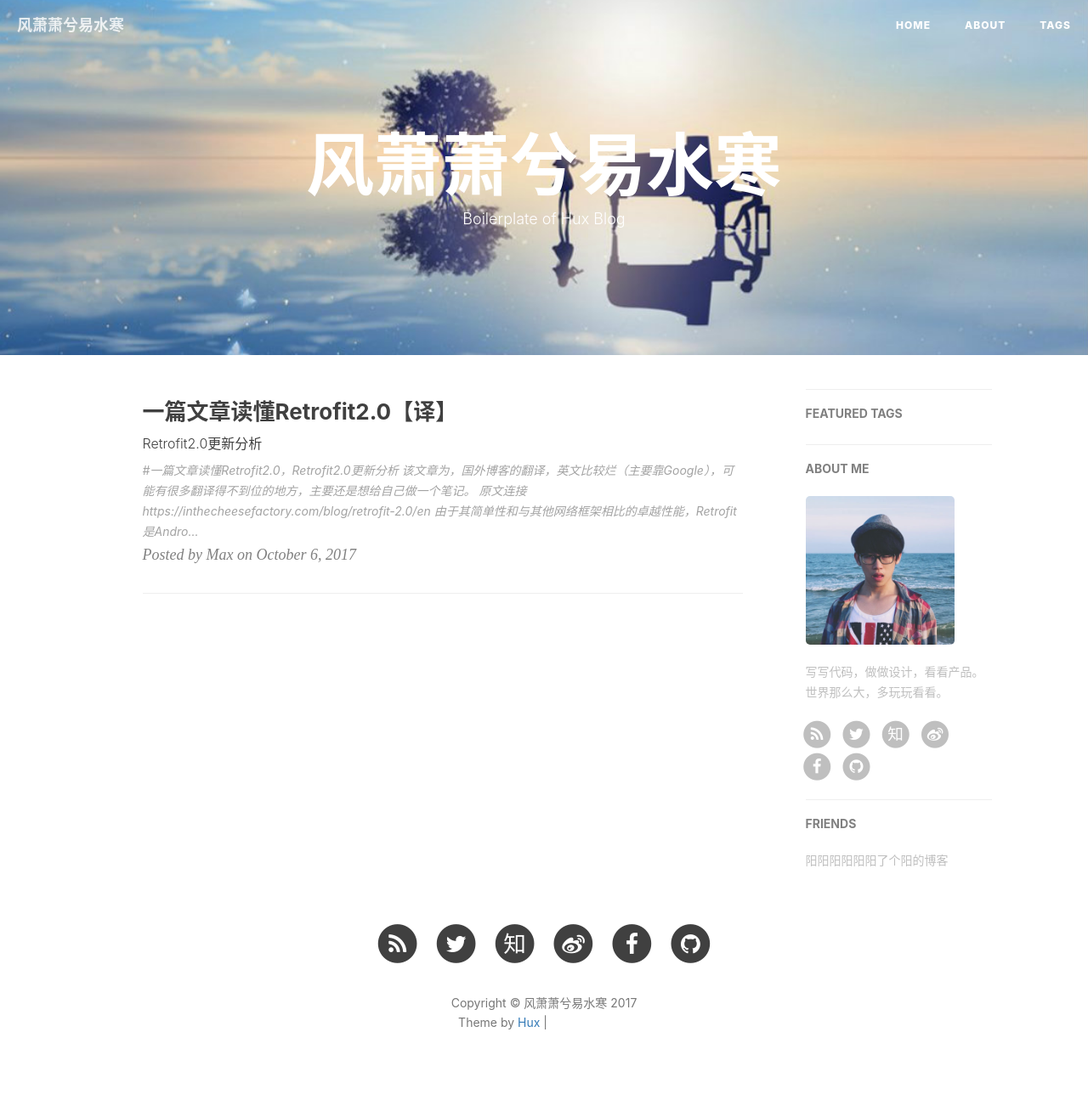
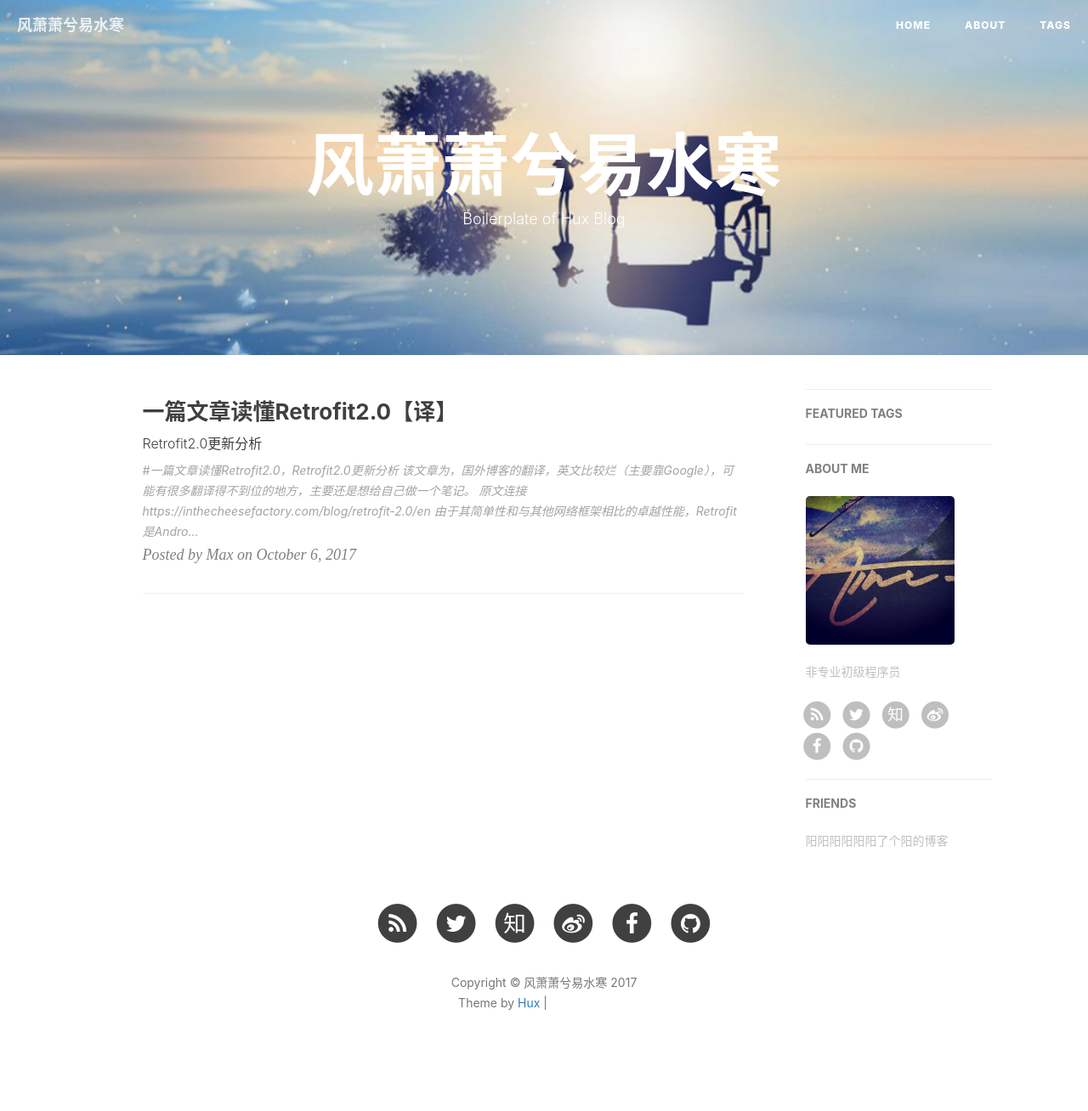
Before and after one commit to MxSoul/MxSoul.github.io, a Jekyll site: the page built from index.html, in a window 1280 px wide. Shown: the whole page at 85% size. Built offline with Jekyll 4.4.1, drawn with Linux system fonts in a browser that asks for light colours; nearby versions of some CDN libraries; the list of posts is cut into pages by our own code; comment, search, counter and statistics services are not loaded; after the commit the page ends 1285 px from its top, so only the background shows below that; grey boxes are pictures that could not be loaded.

Commit message:
change avater

```diff
--- a/_config.yml
+++ b/_config.yml
@@ -50,9 +50,9 @@ kramdown:
 #disqus_username: _your_disqus_short_name_
 
 # Duoshuo settings
-duoshuo_username: huxblog
+#duoshuo_username: huxblog
 # Share component is depend on Comment so we can NOT use share only.
-duoshuo_share: true                     # set to false if you want to use Comment without Sharing
+#duoshuo_share: true                     # set to false if you want to use Comment without Sharing
 
 
 
@@ -68,8 +68,8 @@ ga_domain: huangxuan.me
 
 # Sidebar settings
 sidebar: true                           # whether or not using Sidebar.
-sidebar-about-description: "写写代码，做做设计，看看产品。世界那么大，多玩玩看看。"
-sidebar-avatar: /img/avatar-hux.jpg      # use absolute URL, seeing it's used in both `/` and `/about/`
+sidebar-about-description: "非专业初级程序员"
+sidebar-avatar: /img/avatar-max.jpg      # use absolute URL, seeing it's used in both `/` and `/about/`
 
 
 
```
Also changed, not shown: img/avatar-hux.jpg (deleted), img/avatar-max.jpg (added).
